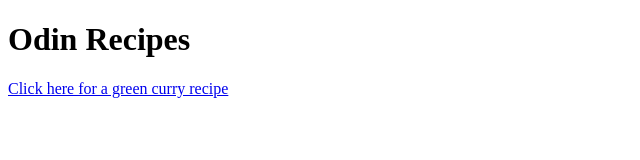
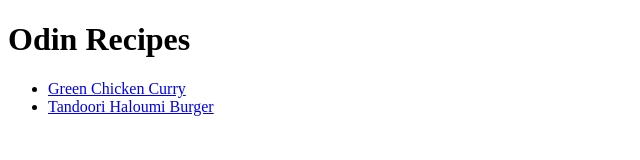
Before and after one commit to Kriftsa/odin-recipes, a plain HTML site: page index.html in a window 1280 px wide. Shown: the whole page, without its empty margins (0-640 px from the left). Drawn offline with Linux system fonts and the light colour scheme.

Commit message:
Fix odin recipe list

```diff
--- a/index.html
+++ b/index.html
@@ -8,7 +8,10 @@
 </head>
 <body>
     <h1>Odin Recipes</h1>
+        <ul>
+            <li><a href="recipes/green-chicken-curry.html">Green Chicken Curry</a></li>
+            <li><a href="recipes/haloumi-burger.html">Tandoori Haloumi Burger</a></li>
+        </ul>
 
-    <a href="recipes/green-chicken-curry.html">Click here for a green curry recipe</a>
 </body>
 </html>
```
